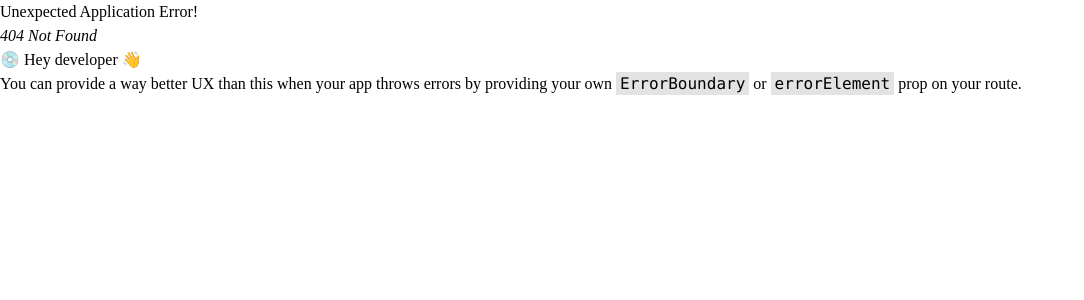
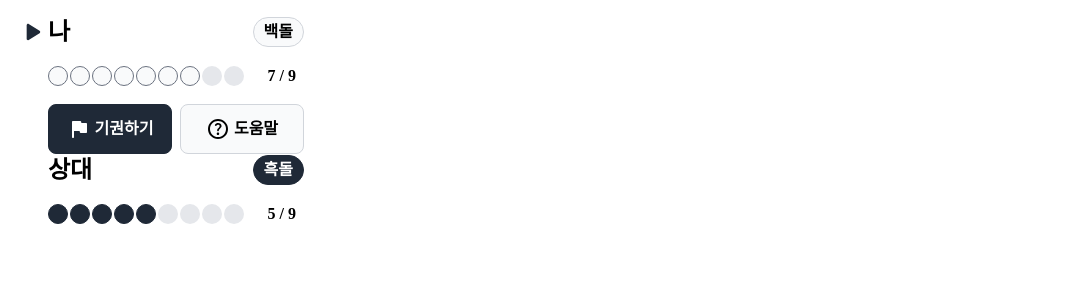
Before and after one commit to ldhbenecia/nine-mens-morris, a React (Vite) app in the folder web/: page /game in a window 1280 px wide. Before the commit this address had no page. Shown: the top 300 px of the page, without its empty margins (0-1084 px from the left). Built offline with nearby package versions, Linux system fonts and the light colour scheme; a web font is replaced by a local one.

Commit message:
💄 게임 페이지 추가 및 스테이터스 컴포넌트 작성

```diff
--- a/web/src/main.tsx
+++ b/web/src/main.tsx
@@ -4,6 +4,7 @@ import { createBrowserRouter, RouterProvider } from 'react-router-dom';
 import '~/styles/index.css';
 import { MainPage } from '~/pages/Main';
 import { RoomListPage } from './pages/RoomList';
+import { GamePage } from './pages/Game';
 
 const router = createBrowserRouter([
   {
@@ -14,6 +15,10 @@ const router = createBrowserRouter([
     path: 'rooms',
     element: <RoomListPage />,
   },
+  {
+    path: 'game',
+    element: <GamePage />,
+  },
 ]);
 
 ReactDOM.createRoot(document.getElementById('root')!).render(
--- /dev/null
+++ b/web/src/pages/Game/Status.tsx
@@ -0,0 +1,56 @@
+import Play from '~/assets/icons/play_arrow.svg?react';
+import Flag from '~/assets/icons/flag.svg?react';
+import Help from '~/assets/icons/help.svg?react';
+import { Button } from '~/components/Button';
+
+type StatusProps = {
+  isCurrentUser: boolean;
+  isTurn: boolean;
+  color: 'WHITE' | 'BLACK';
+  remaining: number;
+};
+
+export function Status({
+  isCurrentUser,
+  isTurn,
+  color,
+  remaining,
+}: StatusProps) {
+  return (
+    <div className="flex">
+      <div>{<Play className={`${isTurn ? '' : 'opacity-0'}`} />}</div>
+      <div className="flex w-64 flex-col gap-4">
+        <div className="flex items-center justify-between">
+          <span className="text-2xl font-semibold">
+            {isCurrentUser ? '나' : '상대'}
+          </span>
+          <div
+            className={`rounded-2xl border px-2.5 py-0.5 font-semibold ${isCurrentUser ? 'border-gray-300 bg-gray-50' : 'border-gray-800 bg-gray-800 text-white'}`}
+          >
+            {color === 'WHITE' ? '백돌' : '흑돌'}
+          </div>
+        </div>
+        <div className="flex justify-between gap-2">
+          <div className="flex items-center gap-0.5 font-semibold">
+            {[...Array(remaining)].map((idx) => (
+              <div
+                key={idx}
+                className={`h-5 w-5 rounded-full border ${color === 'WHITE' ? 'border-gray-500 bg-gray-50' : 'border-gray-800 bg-gray-800'}`}
+              />
+            ))}
+            {[...Array(9 - remaining)].map((idx) => (
+              <div key={idx} className={`h-5 w-5 rounded-full bg-gray-200`} />
+            ))}
+          </div>
+          <span className="px-2 font-semibold">{remaining} / 9</span>
+        </div>
+        {isCurrentUser && (
+          <div className="flex gap-2">
+            <Button text="기권하기" icon={<Flag />} fullWidth />
+            <Button theme="secondary" text="도움말" icon={<Help />} fullWidth />
+          </div>
+        )}
+      </div>
+    </div>
+  );
+}
--- /dev/null
+++ b/web/src/pages/Game/index.tsx
@@ -0,0 +1,24 @@
+import { Status } from './Status';
+
+export function GamePage() {
+  return (
+    <main className="flex p-4">
+      <div className="flex flex-col">
+        <Status
+          isCurrentUser={true}
+          isTurn={true}
+          color="WHITE"
+          remaining={7}
+        />
+        <Status
+          isCurrentUser={false}
+          isTurn={false}
+          color="BLACK"
+          remaining={5}
+        />
+      </div>
+      <div className="flex flex-col"></div>
+      <div className="flex flex-col"></div>
+    </main>
+  );
+}
```
